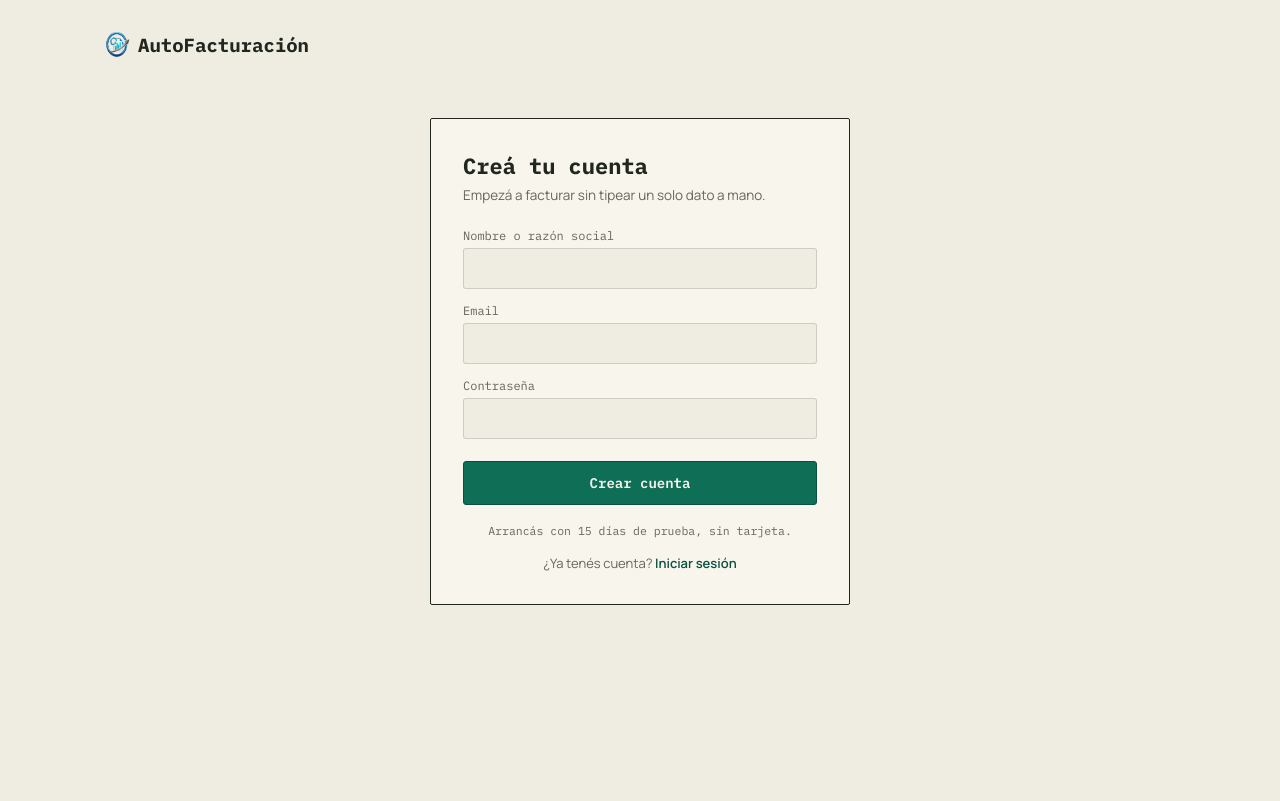
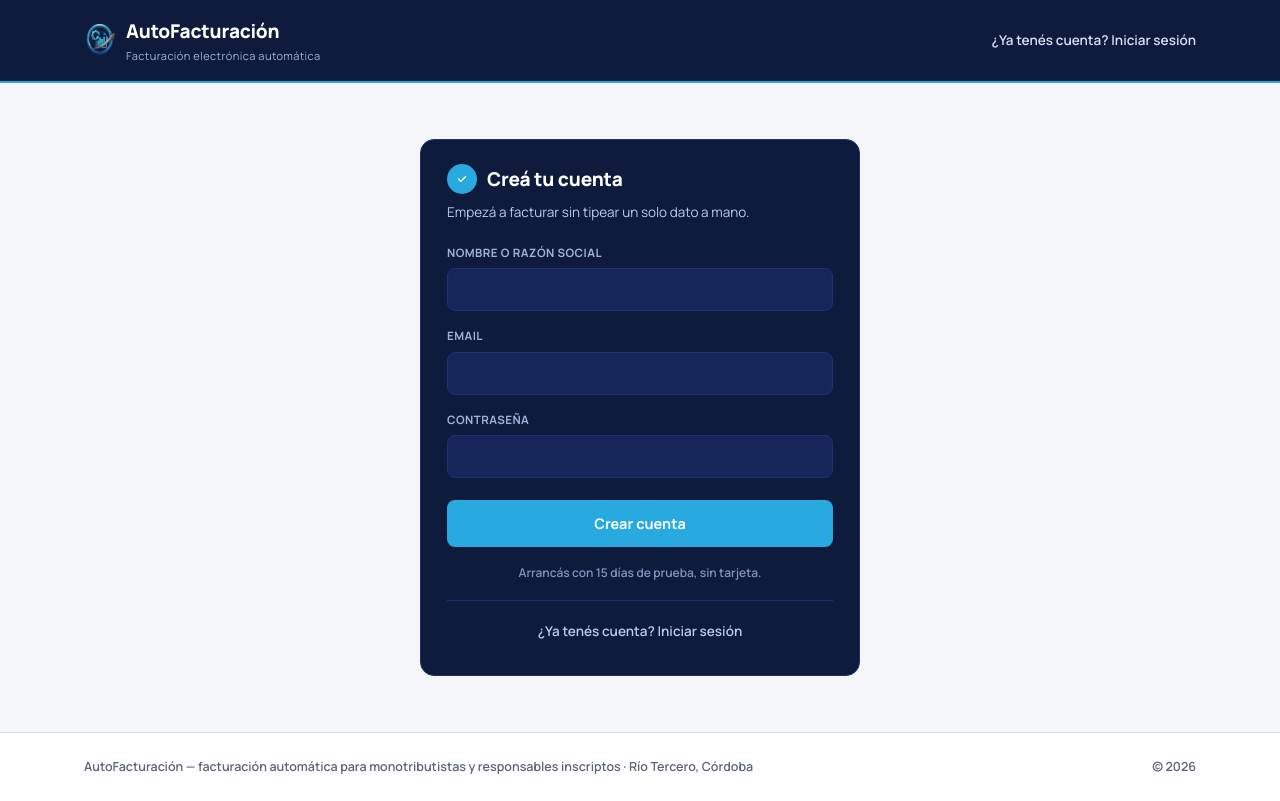
Before and after one commit to ortolanimichael-collab/facturea, a Flask app: page /registro in a window 1280 px wide. Before the commit the page ends 605 px from the top, so only its background shows below. Run offline with Flask 3, Linux system fonts and the light colour scheme.

Commit message:
Add files via upload

```diff
--- a/templates/registro.html
+++ b/templates/registro.html
@@ -5,59 +5,165 @@
 <meta name="viewport" content="width=device-width, initial-scale=1.0">
 <title>AutoFacturación — Crear cuenta</title>
 <link rel="preconnect" href="https://fonts.googleapis.com">
-<link href="https://fonts.googleapis.com/css2?family=IBM+Plex+Mono:wght@400;500;600;700&family=Manrope:wght@400;500;600;700;800&display=swap" rel="stylesheet">
+<link rel="preconnect" href="https://fonts.gstatic.com" crossorigin>
+<link href="https://fonts.googleapis.com/css2?family=Manrope:wght@400;500;600;700;800&display=swap" rel="stylesheet">
 <style>
   :root{
-    --paper:#EFEDE2; --paper-2:#F7F5EC; --ink:#21261F; --muted:#66665C;
-    --teal:#0F6E56; --teal-deep:#085041; --stamp:#A32D2D; --line: rgba(33,38,31,0.16);
-    --mono: "IBM Plex Mono", monospace; --sans: "Manrope", sans-serif;
+    --navy-deep:#0F1B3D;
+    --navy:#16265A;
+    --navy-mid:#1E3170;
+    --blue:#28A9E0;
+    --blue-deep:#1C87B8;
+    --blue-tint:#E9F5FC;
+    --paper:#F4F6F9;
+    --paper-2:#FFFFFF;
+    --ink:#131C33;
+    --muted:#5C6478;
+    --line: rgba(19,28,51,0.14);
+    --line-navy: rgba(255,255,255,0.16);
+    --sans: "Manrope", "Roboto", sans-serif;
   }
   *{box-sizing:border-box;margin:0;padding:0;}
-  body{background:var(--paper);color:var(--ink);font-family:var(--sans);}
-  .wrap{max-width:1120px;margin:0 auto;padding:32px 24px 80px;}
-  .logo{font-family:var(--mono);font-weight:700;font-size:19px;display:flex;align-items:center;gap:8px;text-decoration:none;color:var(--ink);}
-  .logo .dot{width:9px;height:9px;background:var(--teal);border-radius:50%;}
-  .card{max-width:420px;margin:60px auto;background:var(--paper-2);border:1.5px solid var(--ink);border-radius:2px;padding:32px;}
-  h1{font-family:var(--mono);font-size:22px;margin-bottom:6px;}
-  p.sub{color:var(--muted);font-size:13.5px;margin-bottom:24px;}
-  label{font-family:var(--mono);font-size:12px;color:var(--muted);display:block;margin-bottom:5px;margin-top:14px;}
-  input{width:100%;font-family:var(--sans);font-size:14px;padding:10px 12px;border-radius:3px;border:1.5px solid var(--line);background:var(--paper);color:var(--ink);}
-  input:focus{outline:none;border-color:var(--teal);}
+  body{
+    background:var(--paper);
+    color:var(--ink);
+    font-family:var(--sans);
+    line-height:1.6;
+    -webkit-font-smoothing:antialiased;
+    min-height:100vh;
+    display:flex;
+    flex-direction:column;
+  }
+  a{color:inherit;}
+  img,svg{display:block;max-width:100%;}
+  .wrap{max-width:1160px;margin:0 auto;padding:0 24px;}
   .btn{
-    display:flex;align-items:center;justify-content:center;gap:8px;width:100%;
-    font-family:var(--mono);font-weight:600;font-size:14px;padding:12px 18px;border-radius:3px;
-    cursor:pointer;border:1.5px solid var(--teal-deep);background:var(--teal);color:#F7F5EC;margin-top:22px;
+    display:inline-flex;align-items:center;gap:8px;
+    font-family:var(--sans);font-weight:700;font-size:14.5px;
+    padding:13px 24px;border-radius:8px;
+    text-decoration:none;cursor:pointer;border:1.5px solid transparent;
+    transition:filter .15s ease, transform .1s ease;
   }
-  .link-alt{display:block;text-align:center;margin-top:16px;font-size:13px;color:var(--muted);}
-  .link-alt a{color:var(--teal-deep);font-weight:600;text-decoration:none;}
-  .flash{font-family:var(--mono);font-size:12.5px;padding:10px 14px;border-radius:3px;margin-bottom:16px;background:#F5DEDE;color:var(--stamp);}
-  .trial-note{font-family:var(--mono);font-size:11.5px;color:var(--muted);margin-top:18px;text-align:center;}
+  .btn:hover{filter:brightness(1.06);}
+  .btn:active{transform:translateY(1px);}
+  .btn-primary{background:var(--blue);color:#FFFFFF;}
+  .btn-primary:hover{background:var(--blue-deep);}
+
+  /* ---------- HEADER (igual que index.html) ---------- */
+  header{position:sticky;top:0;z-index:50;}
+  .bar-top{background:var(--navy-deep);border-bottom:2px solid var(--blue);}
+  .bar-top .wrap{display:flex;align-items:center;justify-content:space-between;padding:16px 24px;}
+  .logo{display:flex;align-items:center;gap:10px;text-decoration:none;}
+  .logo-mark{width:32px;height:32px;flex:none;}
+  .logo-text{font-family:var(--sans);font-weight:800;font-size:19px;letter-spacing:-0.01em;color:#FFFFFF;}
+  .logo-sub{font-size:11px;color:#9FB3D9;letter-spacing:0.04em;margin-top:1px;}
+  .nav-auth{display:flex;gap:14px;align-items:center;}
+  .nav-auth a:not(.btn){font-family:var(--sans);font-size:13.5px;font-weight:600;text-decoration:none;color:#D6E1F5;}
+  .nav-auth a:not(.btn):hover{color:#fff;}
+  @media (max-width:480px){ .logo-sub{display:none;} }
+
+  /* ---------- AUTH CARD (mismo componente .panel del hero de index.html) ---------- */
+  .auth-shell{flex:1;display:flex;align-items:center;justify-content:center;padding:56px 24px;}
+  .auth-wrap{width:100%;max-width:440px;}
+  .panel{
+    background:var(--navy-deep);
+    border-radius:14px;
+    overflow:hidden;
+    color:#fff;
+    border:1px solid var(--navy-mid);
+  }
+  .panel-head{display:flex;align-items:center;gap:10px;padding:24px 26px 4px;}
+  .panel-head .dot{width:30px;height:30px;border-radius:50%;background:var(--blue);display:flex;align-items:center;justify-content:center;flex:none;}
+  .panel-head h1{color:#fff;font-size:19px;font-weight:800;font-family:var(--sans);letter-spacing:-0.01em;}
+  .panel-sub{padding:0 26px;color:#B9CBEF;font-size:13.5px;margin-top:4px;}
+  .panel-body{padding:20px 26px 26px;}
+
+  .form-label{
+    font-family:var(--sans);font-size:11.5px;font-weight:700;letter-spacing:0.04em;
+    text-transform:uppercase;color:#9FB3D9;display:block;margin:16px 0 6px;
+  }
+  .form-label:first-of-type{margin-top:0;}
+  .panel-body input{
+    width:100%;font-family:var(--sans);font-size:14.5px;padding:11px 14px;border-radius:8px;
+    border:1.5px solid var(--navy-mid);background:var(--navy);color:#fff;
+  }
+  .panel-body input::placeholder{color:#8194BC;}
+  .panel-body input:focus{outline:none;border-color:var(--blue);}
+
+  .panel .btn-primary{width:100%;justify-content:center;margin-top:22px;}
+  .panel-divider{border-top:1px solid var(--navy-mid);margin:18px 0 14px;}
+  .panel-link{display:block;text-align:center;font-size:13.5px;font-weight:600;color:#B9CBEF;text-decoration:none;padding:6px 0;}
+  .panel-link:hover{color:#fff;}
+  .trial-note{font-family:var(--sans);font-size:12px;color:#8194BC;margin-top:16px;text-align:center;font-weight:600;}
+
+  .flash{
+    font-family:var(--sans);font-size:13px;padding:11px 14px;border-radius:8px;margin-bottom:16px;
+    background:rgba(211,71,71,0.18);color:#FFD3D3;border:1px solid rgba(255,120,120,0.35);
+  }
+
+  footer{padding:24px 0;border-top:1px solid var(--line);background:var(--paper-2);}
+  .foot-row{display:flex;justify-content:space-between;align-items:center;flex-wrap:wrap;gap:12px;}
+  .foot-row p{font-family:var(--sans);font-size:12.5px;color:var(--muted);font-weight:600;}
 </style>
 </head>
 <body>
+
+<header>
+  <div class="bar-top">
     <div class="wrap">
-  <a href="/" class="logo"><img src="/static/img/logo-icon.png" alt="AutoFacturación" style="width:26px;height:26px;">AutoFacturación</a>
-  <div class="card">
+      <a href="/" class="logo">
+        <img src="/static/img/logo-icon.png" class="logo-mark" alt="AutoFacturación">
+        <div>
+          <div class="logo-text">AutoFacturación</div>
+          <div class="logo-sub">Facturación electrónica automática</div>
+        </div>
+      </a>
+      <nav class="nav-auth">
+        <a href="/login">¿Ya tenés cuenta? Iniciar sesión</a>
+      </nav>
+    </div>
+  </div>
+</header>
+
+<div class="auth-shell">
+  <div class="auth-wrap">
+    <div class="panel">
+      <div class="panel-head">
+        <div class="dot">
+          <svg width="14" height="14" viewBox="0 0 24 24" fill="none"><path d="M6 12L10 16L18 8" stroke="white" stroke-width="2.4" stroke-linecap="round" stroke-linejoin="round"/></svg>
+        </div>
         <h1>Creá tu cuenta</h1>
-    <p class="sub">Empezá a facturar sin tipear un solo dato a mano.</p>
-
+      </div>
+      <p class="panel-sub">Empezá a facturar sin tipear un solo dato a mano.</p>
+      <div class="panel-body">
         {% if error %}<div class="flash">{{ error }}</div>{% endif %}
 
         <form method="POST">
-      <label>Nombre o razón social</label>
+          <label class="form-label">Nombre o razón social</label>
           <input type="text" name="nombre" required>
 
-      <label>Email</label>
+          <label class="form-label">Email</label>
           <input type="email" name="email" required>
 
-      <label>Contraseña</label>
+          <label class="form-label">Contraseña</label>
           <input type="password" name="password" required minlength="6">
 
-      <button type="submit" class="btn">Crear cuenta</button>
+          <button type="submit" class="btn btn-primary">Crear cuenta</button>
         </form>
         <p class="trial-note">Arrancás con 15 días de prueba, sin tarjeta.</p>
-    <p class="link-alt">¿Ya tenés cuenta? <a href="/login">Iniciar sesión</a></p>
+        <div class="panel-divider"></div>
+        <a href="/login" class="panel-link">¿Ya tenés cuenta? Iniciar sesión</a>
       </div>
     </div>
+  </div>
+</div>
+
+<footer>
+  <div class="wrap foot-row">
+    <p>AutoFacturación — facturación automática para monotributistas y responsables inscriptos · Río Tercero, Córdoba</p>
+    <p>© 2026</p>
+  </div>
+</footer>
+
 </body>
 </html>
```
Lines whose indentation alone changed are shown as unchanged.
